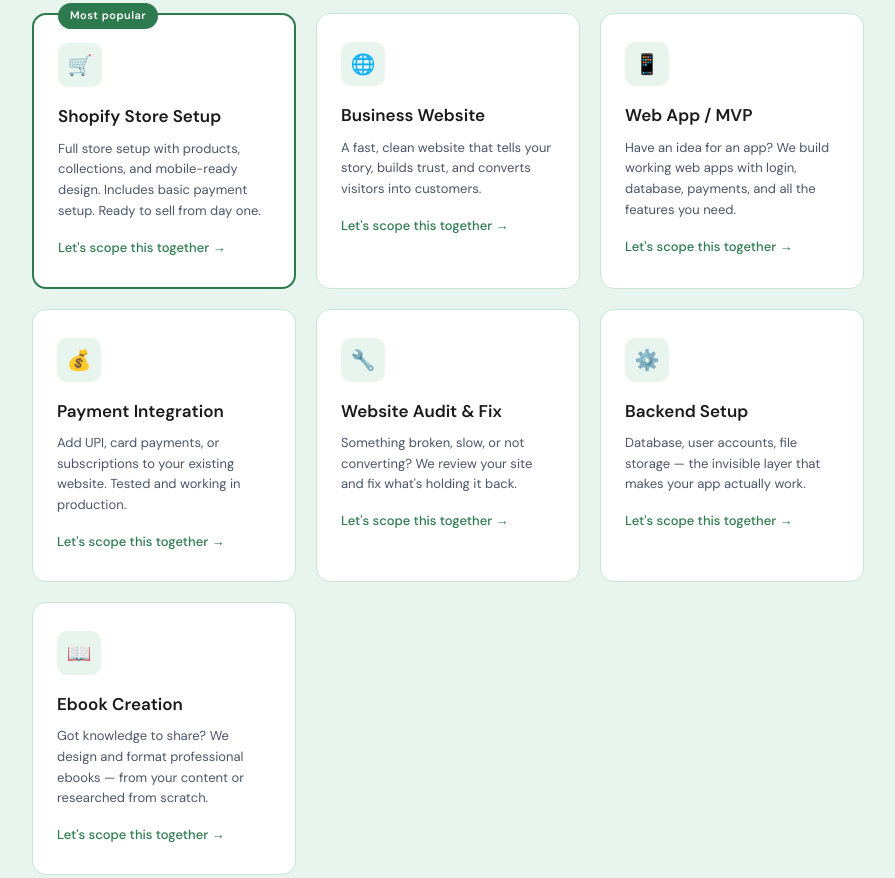
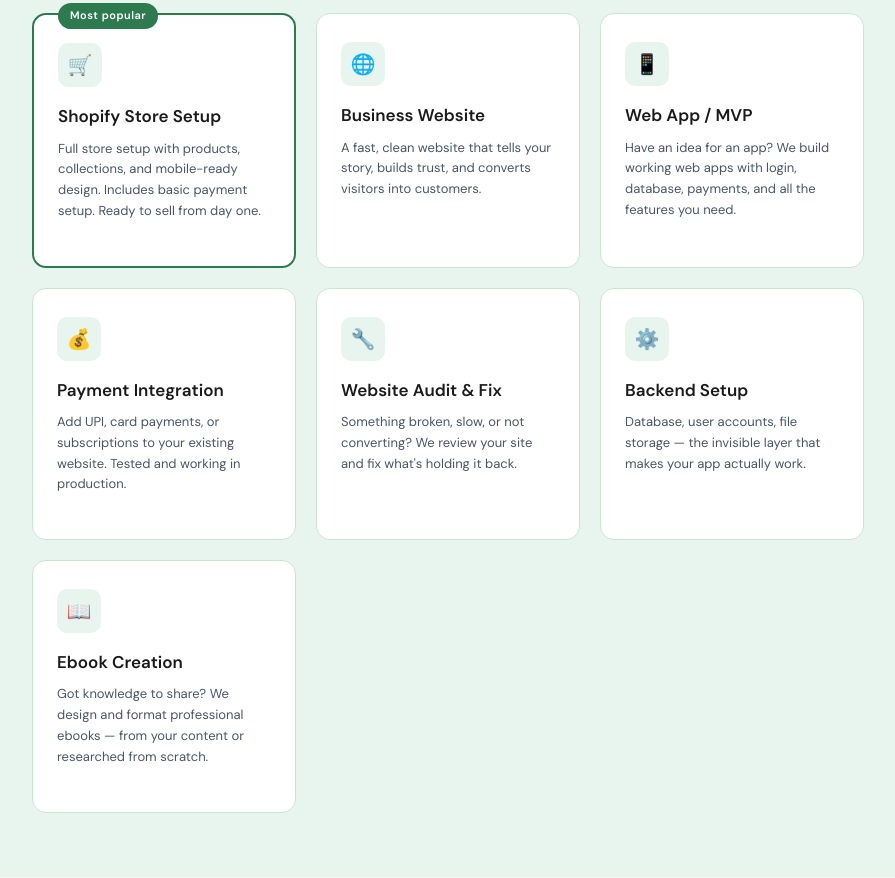
Before and after one commit to Webstudio-happiloot/Webstudio_claude_code, a plain HTML site: page index.html in a window 1280 px wide. Shown: the part 1583-2461 px from the top of the page, without its empty margins (192-1087 px from the left). Drawn offline with Linux system fonts and the light colour scheme.

Commit message:
index.html

```diff
--- a/index.html
+++ b/index.html
@@ -408,43 +408,43 @@
         <div class="service-icon">🛒</div>
         <h3>Shopify Store Setup</h3>
         <p>Full store setup with products, collections, and mobile-ready design. Includes basic payment setup. Ready to sell from day one.</p>
-        <div class="service-tag">Let's scope this together →</div>
+        <div class="service-tag"> </div>
       </div>
       <div class="service-card">
         <div class="service-icon">🌐</div>
         <h3>Business Website</h3>
         <p>A fast, clean website that tells your story, builds trust, and converts visitors into customers.</p>
-        <div class="service-tag">Let's scope this together →</div>
+        <div class="service-tag"> </div>
       </div>
       <div class="service-card">
         <div class="service-icon">📱</div>
         <h3>Web App / MVP</h3>
         <p>Have an idea for an app? We build working web apps with login, database, payments, and all the features you need.</p>
-        <div class="service-tag">Let's scope this together →</div>
+        <div class="service-tag"> </div>
       </div>
       <div class="service-card">
         <div class="service-icon">💰</div>
         <h3>Payment Integration</h3>
         <p>Add UPI, card payments, or subscriptions to your existing website. Tested and working in production.</p>
-        <div class="service-tag">Let's scope this together →</div>
+        <div class="service-tag"> </div>
       </div>
       <div class="service-card">
         <div class="service-icon">🔧</div>
         <h3>Website Audit & Fix</h3>
         <p>Something broken, slow, or not converting? We review your site and fix what's holding it back.</p>
-        <div class="service-tag">Let's scope this together →</div>
+        <div class="service-tag"> </div>
       </div>
       <div class="service-card">
         <div class="service-icon">⚙️</div>
         <h3>Backend Setup</h3>
         <p>Database, user accounts, file storage — the invisible layer that makes your app actually work.</p>
-        <div class="service-tag">Let's scope this together →</div>
+        <div class="service-tag"> </div>
       </div>
       <div class="service-card">
         <div class="service-icon">📖</div>
         <h3>Ebook Creation</h3>
         <p>Got knowledge to share? We design and format professional ebooks — from your content or researched from scratch.</p>
-        <div class="service-tag">Let's scope this together →</div>
+        <div class="service-tag"> </div>
       </div>
     </div>
   </div>
```
